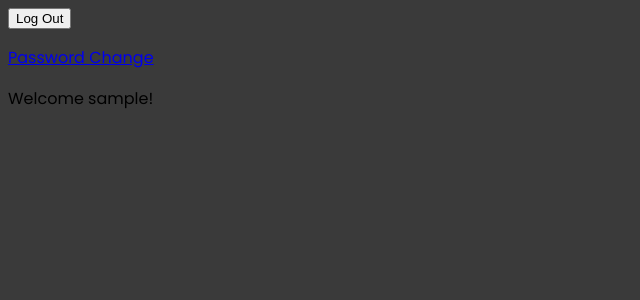
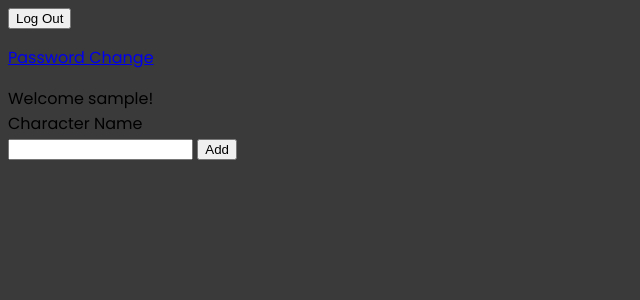
Before and after one commit to EricBaumhoverAtClark/dndinventory, a Django app: page /user/ in a window 1280 px wide. Shown: the top 300 px of the page, without its empty margins (0-640 px from the left). Run offline with Django 3.2, Linux system fonts and the light colour scheme; the visitor is signed in with stand-in values (Sample User, id 1); data that the repository does not hold is empty; parts of the project's set-up code (start-up, migrations or seed data) failed here and were passed over.

Commit message:
user page

```diff
--- a/django/djangoproject/dndinventory/templates/dndinventory/item.html
+++ b/django/djangoproject/dndinventory/templates/dndinventory/item.html
@@ -44,6 +44,6 @@
 	{% endif %}
 	<form>
 		<input type="hidden" name="item_id" value="{{item.id}}"></input>
-		<input type="submit" value="Remove">
+		<input type="submit" value="Remove"></input>
 	</form>
 </li>
--- a/django/djangoproject/dndinventory/templates/dndinventory/user.html
+++ b/django/djangoproject/dndinventory/templates/dndinventory/user.html
@@ -12,8 +12,17 @@ Welcome {{ user.username }}!
 {% for character in characters %}
 <div class="character">
 	<a href="{% url 'character' id=character.id %}">{{ character.name }}</a>
+  <form>
+		<input type="hidden" name="character_id" value="{{character.id}}"></input>
+		<input type="submit" value="Delete"></input>
+	</form>
 </div>
 {% endfor %}
+<form>
+	<label>Character Name</label><br>
+  <input value="" name="character_name">
+	<input type="submit" value="Add">
+</form>
 {% else %}
 <p>You are not logged in</p>
 <div>
--- a/django/djangoproject/dndinventory/views.py
+++ b/django/djangoproject/dndinventory/views.py
@@ -109,15 +109,36 @@ def home(request):
     else:
         return render(request, "dndinventory/home.html", {})
 
+# creating characters
+def create_character(request, character_name):
+    # creates character and should insert into table
+    new_character = Character.objects.create(name = character_name, user = request.user)
+    return redirect(to="character", id=new_character.pk)
+
+
+# deleting characters
+def delete_character(request, character_id):
+    if request.user.is_authenticated:
+        # deletes character
+        Character.objects.filter(pk=character_id).delete()
+        # returns to user page
+
+
 def user(request):
 
     if request.user.is_authenticated:
         characters = Character.objects.filter(user=request.user)
-
+        character_id = request.GET.get('character_id',0)
+        character_name = request.GET.get('character_name')
         context = {"characters": characters}
+        if character_id:
+            delete_character(request, character_id)
+            return redirect(to="user",)
+        if character_name:
+            return create_character(request, character_name)
         return render(request, "dndinventory/user.html", context)
     else:
-        return render(request, "dndinventory/user.html", {})
+        return redirect(to="home",)
 
 class signup(CreateView):
     form_class = UserCreationForm
```
